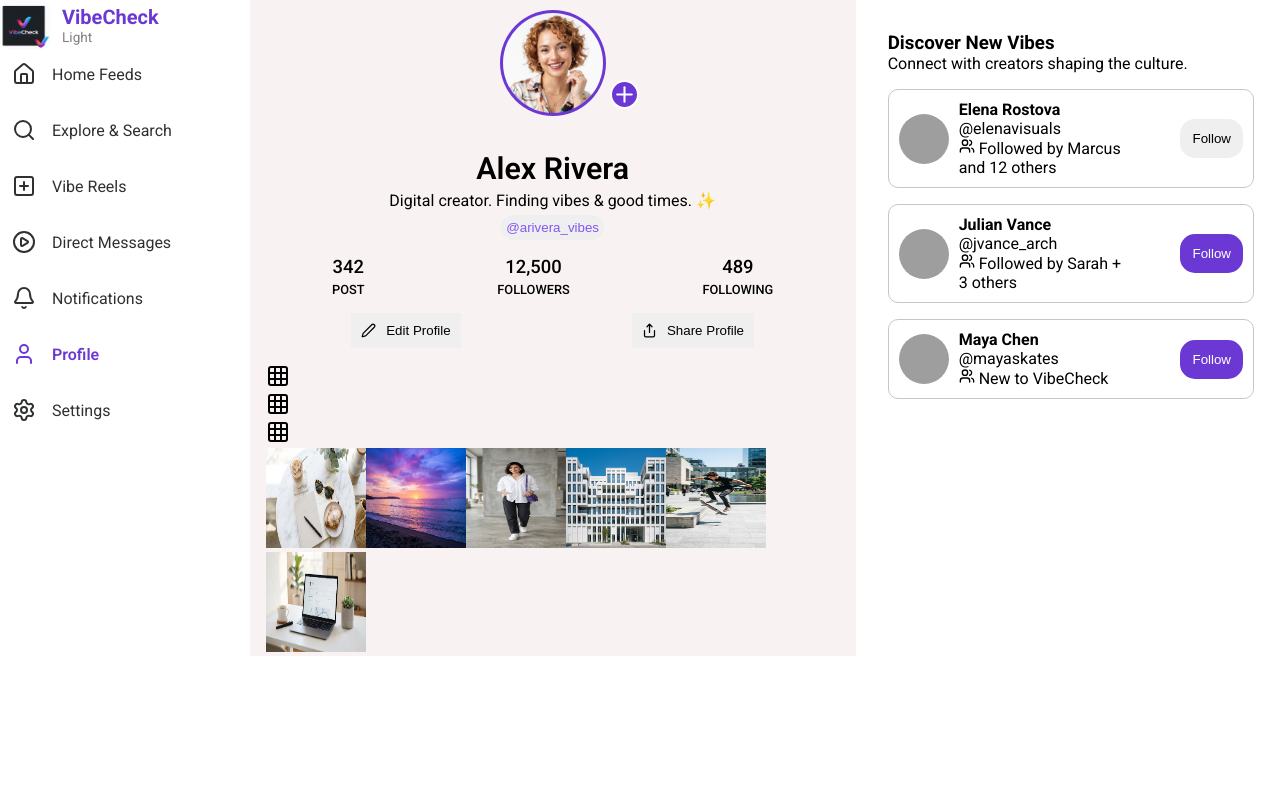
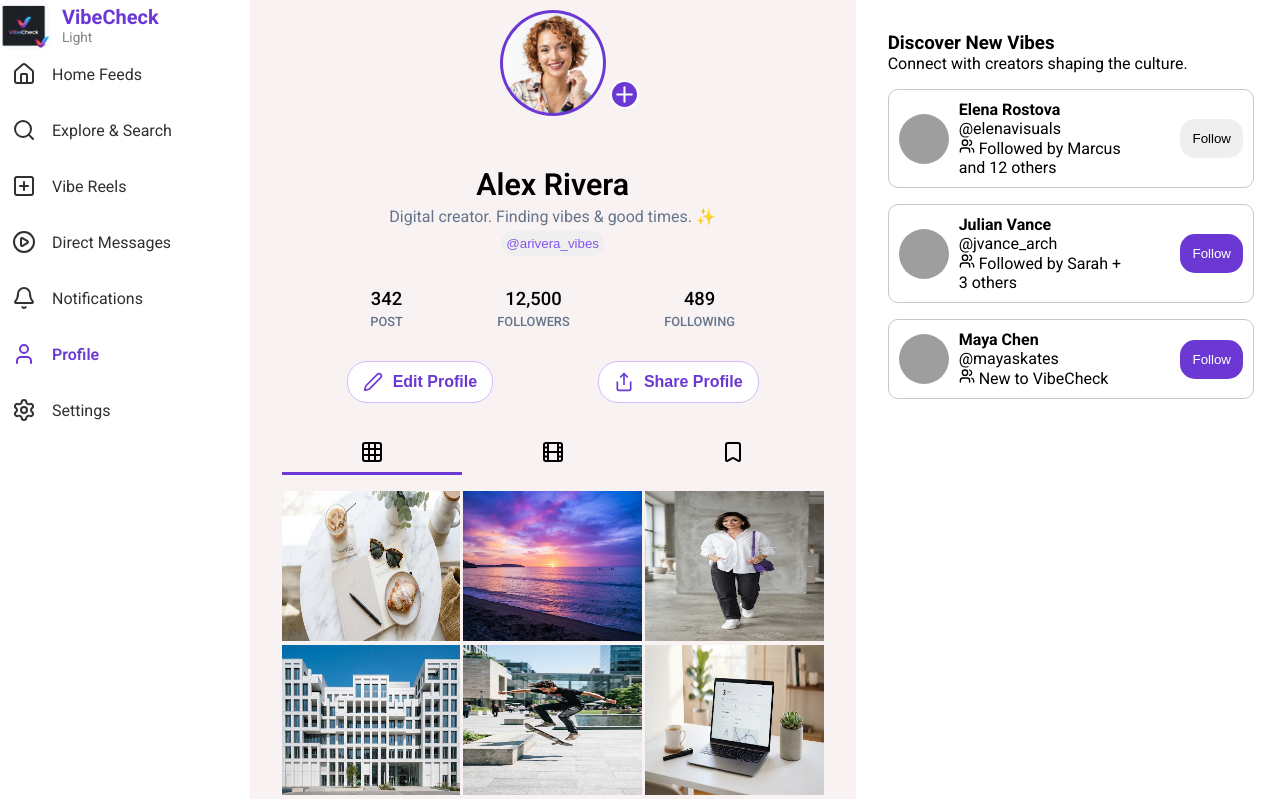
Before and after one commit to Wiz3Boudi/check_vibe, a React (Vite) app: page /profile in a window 1280 px wide. Built offline with nearby package versions, Linux system fonts and the light colour scheme; grey boxes are pictures that could not be loaded.

Commit message:
category

```diff
--- a/src/pages/Profile.jsx
+++ b/src/pages/Profile.jsx
@@ -1,8 +1,16 @@
 import styled from "styled-components";
 import { profile } from "../data/profile";
-import { Share, Pen, Grid, Plus } from "lucide-react";
+import { Share, Pen, Plus, Grid3X3, Film, Bookmark } from "lucide-react";
+import { useState } from "react";
 
 export default function Profile() {
+  const Icons = [
+    { id: "grid", icon: Grid3X3 },
+    { id: "film", icon: Film },
+    { id: "bookmark", icon: Bookmark },
+  ];
+  const [category, setCategory] = useState("grid");
+
   return (
     <Container>
       <Avatar>
@@ -28,28 +36,53 @@ export default function Profile() {
       </Conntention>
       <ProfileOptions>
         <button>
-          <Pen size={15} /> <span>Edit Profile</span>
+          <Pen size={20} /> <span>Edit Profile</span>
         </button>
         <button>
-          <Share size={15} /> <span>Share Profile</span>
+          <Share size={20} /> <span>Share Profile</span>
         </button>
       </ProfileOptions>
       <Posts>
-        <div>
-          <div>
-            <Grid />
-          </div>
-          <div>
-            <Grid />
-          </div>
-          <div>
-            <Grid />
-          </div>
+        <div className="categories">
+          {Icons?.map((Item) => {
+            return (
+              <button
+                key={Item.id}
+                className={Item.id === category ? "active" : ""}
+                onClick={() => setCategory(Item.id)}
+              >
+                {<Item.icon />}
+              </button>
+            );
+          })}
         </div>
-        <div>
-          {profile.images.map((image, index) => (
-            <img key={index} src={image} alt="post -  iamges" />
-          ))}
+        <div className="images">
+          {category === "grid" &&
+            profile.images.map((img, index) => {
+              return (
+                <Post key={index}>
+                  <img src={img} alt={img} />
+                </Post>
+              );
+            })}
+          {category === "film" &&
+            profile.images
+              .slice(4, profile.images.length - 1)
+              .map((img, index) => {
+                return (
+                  <Post key={index}>
+                    <img src={img} alt={img} />
+                  </Post>
+                );
+              })}
+          {category === "bookmark" &&
+            profile.images.slice(1, 3).map((img, index) => {
+              return (
+                <Post key={index}>
+                  <img src={img} alt={img} />
+                </Post>
+              );
+            })}
         </div>
       </Posts>
     </Container>
@@ -59,11 +92,8 @@ export default function Profile() {
 const Container = styled.div`
   display: flex;
   flex-direction: column;
-  gap: 1rem;
-  img {
-    width: 100px;
-    height: 100px;
-  }
+  align-items: center;
+  gap: 2rem;
 `;
 const Avatar = styled.div`
   position: relative;
@@ -101,9 +131,13 @@ const UserInfo = styled.div`
   flex-direction: column;
   align-items: center;
   gap: 5px;
+  p {
+    color: var(--text-muted);
+  }
   p:first-child {
     font-size: 1.9rem;
     font-weight: 600;
+    color: black;
   }
   button {
     color: var(--primary-container);
@@ -112,9 +146,10 @@ const UserInfo = styled.div`
   }
 `;
 const Conntention = styled.div`
+  align-self: center;
   display: flex;
   justify-content: space-around;
-  align-items: center;
+  width: 80%;
   div {
     display: flex;
     flex-direction: column;
@@ -123,6 +158,7 @@ const Conntention = styled.div`
     p {
       font-weight: 500;
       font-size: 0.8rem;
+      color: var(--text-muted);
     }
     p:first-child {
       weight: 600;
@@ -132,16 +168,57 @@ const Conntention = styled.div`
   }
 `;
 const ProfileOptions = styled.div`
+  align-self: center;
   display: flex;
   justify-content: space-around;
   align-items: center;
+  width: 90%;
   button {
     display: flex;
     jsutify-content: cneter;
     align-items: center;
     gap: 10px;
-    padding: 10px;
+    padding: 10px 15px;
+    border-radius: 20px;
+    border: 1px solid var(--primary-fixed-dim);
+    background-color: white;
+    color: var(--primary);
+    curosr: pointer;
+    font-weight: 600;
+    font-size: 1rem;
   }
 `;
-const Posts = styled.div``;
-const Post = styled.div``;
+const Posts = styled.div`
+  align-self: stretch;
+  display: flex;
+  flex-direction: column;
+  gap: 1rem;
+  padding: 0 1rem;
+  .categories {
+    display: flex;
+    align-items: cneter;
+    justify-content: space-around;
+    button {
+      width: 100%;
+      background: none;
+      padding: 5px 0;
+      border-bottom: 3px solid transparent;
+      cursor: pointer;
+    }
+    .active {
+      border-bottom: 3px solid var(--primary);
+    }
+  }
+  .images {
+    display: grid;
+    grid-template-columns: repeat(3, 1fr);
+    grid-template-rows: auto;
+    column-gap: 3px;
+  }
+`;
+const Post = styled.div`
+  img {
+    width: 100%;
+    height: 150px;
+  }
+`;
```
